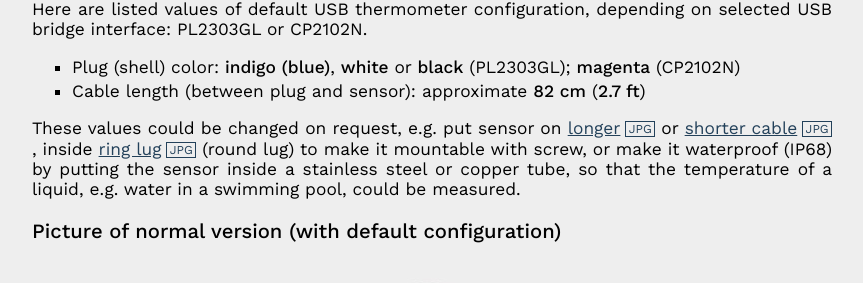
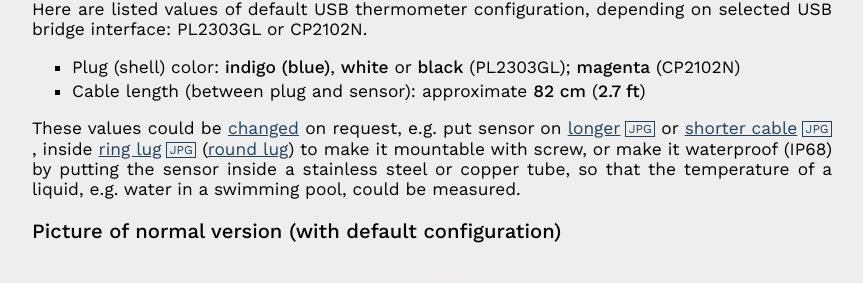
Before and after one commit to perproweb/utmp, a Jekyll site: the page index.html, which Jekyll copies as it is, in a window 1280 px wide and 900 px high. Shown: the part 409-692 px from the top of the window, without its empty margins (208-1071 px from the left). Built offline with Jekyll 4.4.1, drawn with Linux system fonts in a browser that asks for light colours; some of the changed lines change nothing that is shown.

Commit message:
20260914

```diff
--- a/index.html
+++ b/index.html
@@ -110,7 +110,7 @@
     "@type": "Offer",
     "availability": "http://schema.org/InStock",
     "itemCondition": "http://schema.org/NewCondition",
-    "price": "11.7",
+    "price": "11.8",
     "priceCurrency": "USD",
     "url": "https://usbtemp.com/",
     "shippingDetails": {
@@ -144,7 +144,7 @@
 <li>Cable length (between plug and sensor): approximate <strong>82 cm</strong> (<strong>2.7 ft</strong>)</li>
 </ul>
 <p>
-These values could be changed on request, e.g. put sensor on <a class="jpg" href="images/usbtemp_ss_200cm_many.jpg" target="_blank">longer</a> or <a class="jpg" href="images/usbtemp_15cm.jpg" target="_blank">shorter cable</a>, inside <a class="jpg" href="images/usbtemp_ring_lug_sc10_5.jpg">ring lug</a> (round lug) to make it mountable with screw, or make it waterproof (IP68) by putting the sensor inside a stainless steel or copper tube, so that the temperature of a liquid, e.g. water in a swimming pool, could be measured.
+These values could be <a href="images/usbtemp_lengths.jpg">changed</a> on request, e.g. put sensor on <a class="jpg" href="images/usbtemp_ss_200cm_many.jpg" target="_blank">longer</a> or <a class="jpg" href="images/usbtemp_15cm.jpg" target="_blank">shorter cable</a>, inside <a class="jpg" href="images/usbtemp_ring_lug_sc10_5.jpg">ring lug</a> (<a href="images/usbtemp_sc10_6.jpg">round lug</a>) to make it mountable with screw, or make it waterproof (IP68) by putting the sensor inside a stainless steel or copper tube, so that the temperature of a liquid, e.g. water in a swimming pool, could be measured.
 </p>
 
 <h3>Picture of normal version (with default configuration)</h3>
@@ -237,8 +237,8 @@
 <input type="hidden" name="image_url" value="https://usbtemp.com/logos/usbtemp_logo_150.png">
 <label for="osusd">USD currency:</label>
 <select name="os0" id="osusd">
-  <option value="normal (80cm)">normal (11.7 USD piece) + shipping &amp; handling (7.5 USD)</option>
-  <option value="waterproof (1m)">waterproof (14.0 USD piece) + shipping &amp; handling (7.5 USD)</option>
+  <option value="normal (80cm)">normal (11.8 USD piece) + shipping &amp; handling (7.5 USD)</option>
+  <option value="waterproof (1m)">waterproof (14.2 USD piece) + shipping &amp; handling (7.5 USD)</option>
 </select>
 <input type="hidden" name="currency_code" value="USD">
 <input type="image" src="btn_cart_SM.png" name="submit" alt="Pay with PayPal">
```
Also changed, not shown: images/usbtemp_lengths.jpg (added), images/usbtemp_sc10_6.jpg (added).
